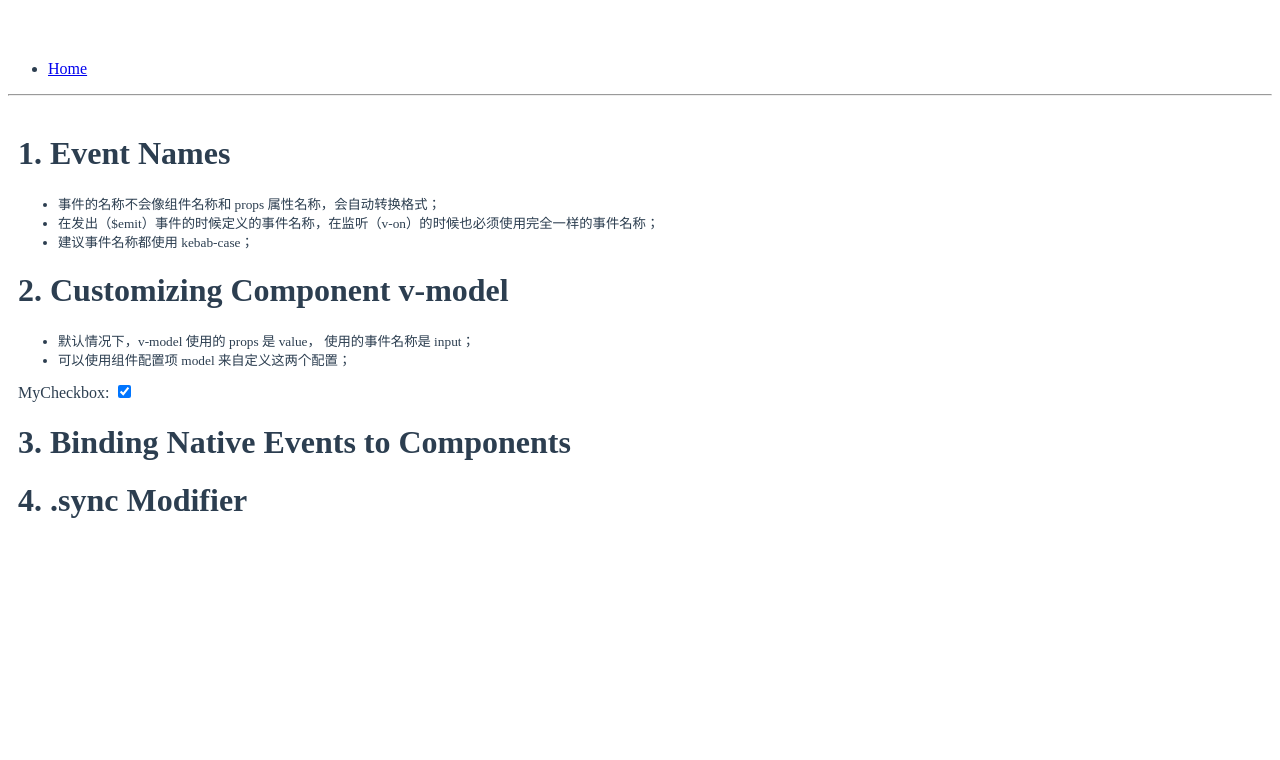
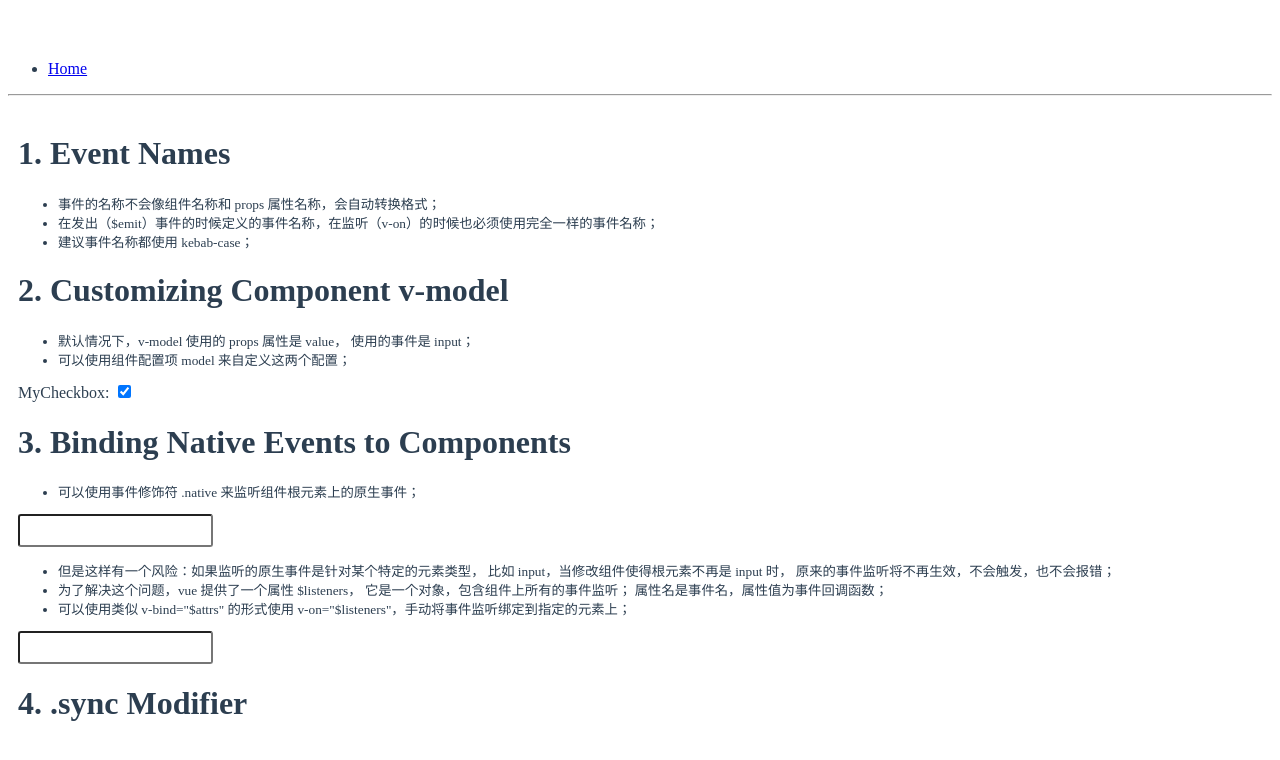
Before and after one commit to luotaoyeah/learning-vue, a Vue app: page /#/guide/custom-events in a window 1280 px wide. Shown: the top 760 px of the page. Built offline with nearby package versions, Linux system fonts and the light colour scheme.

Commit message:
custom events: binding native events to components

```diff
--- a/src/doc/guide/custom-events/custom-event-binding-native-event-to-component.vue
+++ b/src/doc/guide/custom-events/custom-event-binding-native-event-to-component.vue
@@ -1,12 +1,82 @@
 <template>
   <div>
     <h1>3. Binding Native Events to Components</h1>
+    <small>
+      <ul>
+        <li>可以使用事件修饰符 .native 来监听组件根元素上的原生事件；</li>
+      </ul>
+    </small>
+    <MyInput v-on:focus.native.once="handleFocus01"></MyInput>
+    <small>
+      <ul>
+        <li>
+          但是这样有一个风险：如果监听的原生事件是针对某个特定的元素类型，
+          比如 input，当修改组件使得根元素不再是 input 时，
+          原来的事件监听将不再生效，不会触发，也不会报错；
+        </li>
+        <li>
+          为了解决这个问题，vue 提供了一个属性 $listeners，
+          它是一个对象，包含组件上所有的事件监听；
+          属性名是事件名，属性值为事件回调函数；
+        </li>
+        <li>
+          可以使用类似 v-bind="$attrs" 的形式使用
+          v-on="$listeners"，手动将事件监听绑定到指定的元素上；
+        </li>
+      </ul>
+    </small>
+    <MyInput02
+      v-model="message02"
+      v-on:focus.once="handleFocus01"
+    ></MyInput02>
   </div>
 </template>
 <script>
+import Vue from "vue";
+
+Vue.component("MyInput", {
+  template: "<input style='padding: 7px;border-radius: 3px;'/>"
+});
+
+Vue.component("MyInput02", {
+  template: `
+  <div>
+    {{label}}
+    <input
+      style='padding: 7px;border-radius: 3px;'
+      v-bind="$attrs"
+      v-bind:value="value"
+      v-on="listeners"
+    />
+  </div>
+  `,
+  props: ["label", "value"],
+  inheritAttrs: false,
+  computed: {
+    listeners() {
+      const vm = this;
+      return Object.assign({}, vm.$listeners, {
+        input(e) {
+          vm.$emit("input", e.target.value);
+        }
+      });
+    }
+  },
+  mounted() {
+    console.log("this.$listeners", this.$listeners);
+  }
+});
+
 export default {
   data() {
-    return {};
+    return {
+      message02: ""
+    };
+  },
+  methods: {
+    handleFocus01() {
+      alert("focus");
+    }
   }
 };
 </script>
--- a/src/doc/guide/custom-events/custom-event-customizing-component-v-model.vue
+++ b/src/doc/guide/custom-events/custom-event-customizing-component-v-model.vue
@@ -4,8 +4,8 @@
     <small>
       <ul>
         <li>
-          默认情况下，v-model 使用的 props 是 value，
-          使用的事件名称是 input；
+          默认情况下，v-model 使用的 props 属性是 value，
+          使用的事件是 input；
         </li>
         <li>可以使用组件配置项 model 来自定义这两个配置；</li>
       </ul>
```
